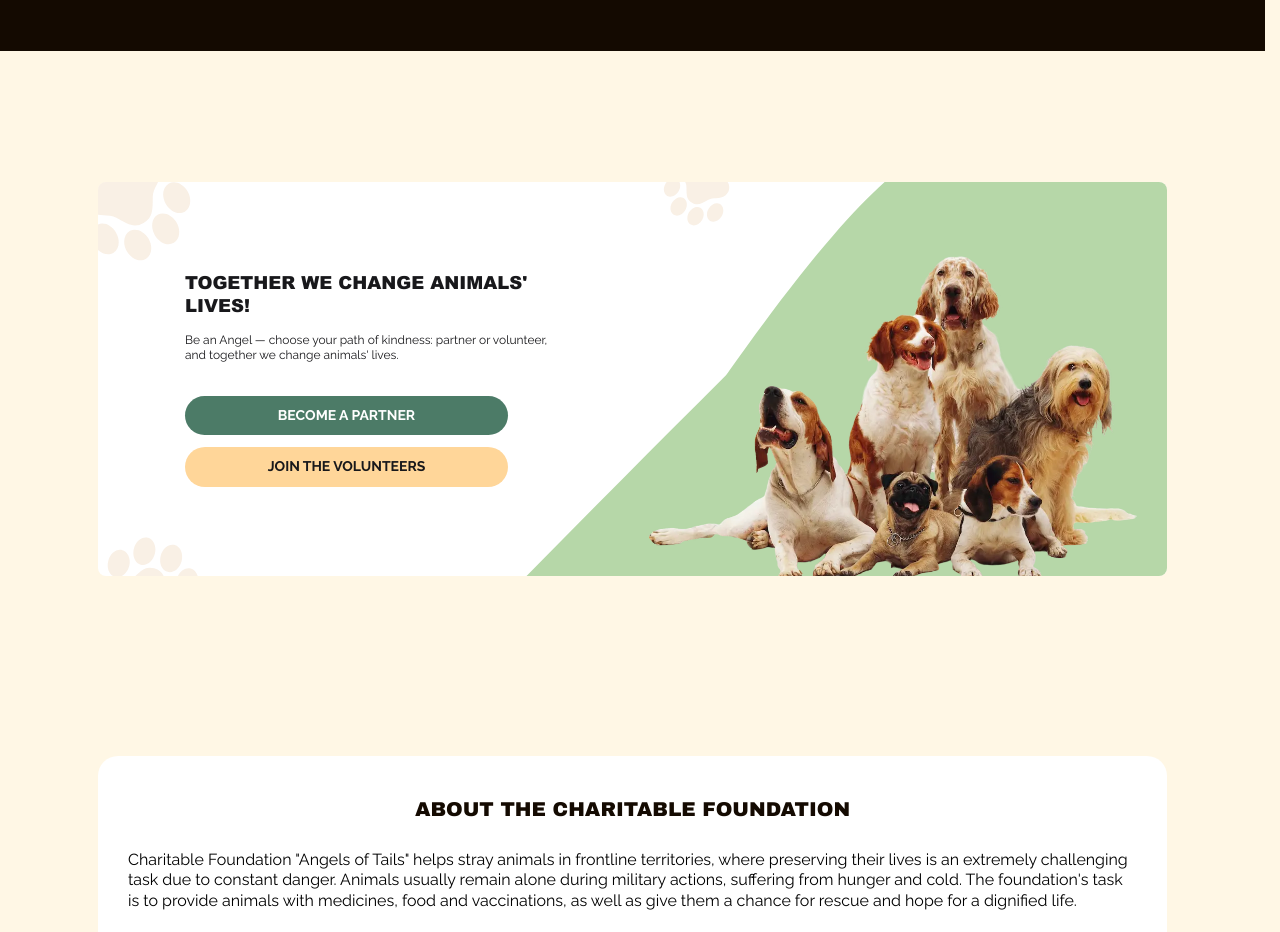
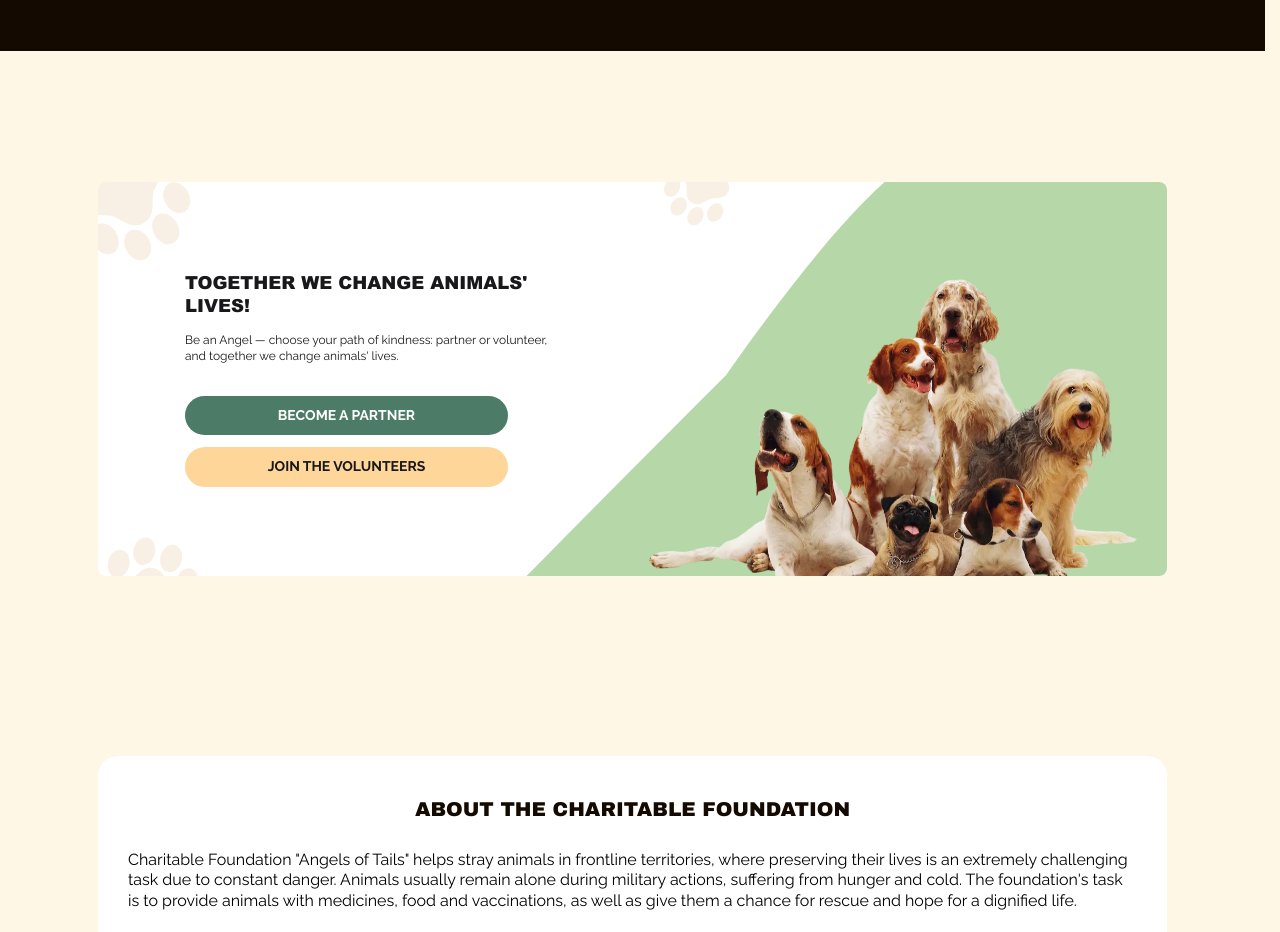
Before and after one commit to yangoly-hv/yangoly-hvostikiv-site, a Next.js app: page /en in a window 1280 px wide. Shown: the part 900-1832 px from the top of the page. Built offline with nearby package versions, Linux system fonts and the light colour scheme.

Commit message:
added animations

```diff
--- a/src/modules/ChangeLife/ChangeLife.tsx
+++ b/src/modules/ChangeLife/ChangeLife.tsx
@@ -1,8 +1,10 @@
+import Link from "next/link";
 import { IChangeLifeProps } from "@/shared/types";
+import { fadeInAnimation } from "@/shared/components/Animations/animationVariants";
+import AnimatedWrapper from "@/shared/components/Animations/AnimationWrapper";
 import Button from "@/shared/components/Button/Button";
 import ChangeLifeImagesMob from "./ChangeLifeImagesMob";
 import ChangeLifeImagesDesk from "./ChangeLifeImagesDesk";
-import Link from "next/link";
 
 export default function ChangeLife({ translation }: IChangeLifeProps) {
   const { title, description, becomePartner, joinVolunteers } = translation;
@@ -14,27 +16,38 @@ export default function ChangeLife({ translation }: IChangeLifeProps) {
         <div className="relative z-20 py-6 md:py-[89px] md:bg-white md:rounded-[8px] overflow-hidden">
           <ChangeLifeImagesDesk />
           <div className=" md:pl-[87px]">
-            <h2 className="md:w-[363px] laptop:w-[463px] mb-2 md:mb-4 text-center md:text-left uppercase font-arial text-[18px] xl:text-[32px] leading-[127%] laptop:leading-[140%]">
+            <AnimatedWrapper
+              as="h2"
+              animation={fadeInAnimation({ y: 30 })}
+              className="md:w-[363px] laptop:w-[463px] mb-2 md:mb-4 text-center md:text-left uppercase font-arial text-[18px] xl:text-[32px] leading-[127%] laptop:leading-[140%]"
+            >
               {title}
-            </h2>
-            <p className="md:w-[363px] laptop:w-[515px] mb-[235px] md:mb-8 text-[12px] xl:text-[18px] leading-[130%] text-center md:text-left">
+            </AnimatedWrapper>
+            <AnimatedWrapper
+              as="p"
+              animation={fadeInAnimation({ y: 30, delay: 0.4 })}
+              className="md:w-[363px] laptop:w-[515px] mb-[235px] md:mb-8 text-[12px] xl:text-[18px] leading-[130%] text-center md:text-left"
+            >
               {description}
-            </p>
-            <div className="md:w-[323px] laptop:w-[463px] desk:w-[523px] flex flex-col sm:flex-row gap-x-5 md:flex-col gap-y-3 xl:gap-y-6 ">
-              <Link href="/partnership">
+            </AnimatedWrapper>
+            <AnimatedWrapper
+              animation={fadeInAnimation({ y: 30, delay: 0.8 })}
+              className="md:w-[283px] lg:w-[323px] laptop:w-[463px] desk:w-[523px] flex flex-col sm:flex-row gap-x-5 md:flex-col gap-y-3 xl:gap-y-6 "
+            >
+              <Link href="/partnership" className="block w-full">
                 <Button
                   className="w-full laptop:h-[67px]"
                   text={becomePartner}
                 />
               </Link>
-              <Link href="/volunteering">
+              <Link href="/volunteering" className="block w-full">
                 <Button
                   className="w-full laptop:h-[67px]"
                   variant="orange"
                   text={joinVolunteers}
                 />
               </Link>
-            </div>
+            </AnimatedWrapper>
           </div>
         </div>
       </div>
--- a/src/modules/ChangeLife/ChangeLifeImagesDesk.tsx
+++ b/src/modules/ChangeLife/ChangeLifeImagesDesk.tsx
@@ -1,9 +1,14 @@
 import Image from "next/image";
+import { fadeInAnimation } from "@/shared/components/Animations/animationVariants";
+import AnimatedWrapper from "@/shared/components/Animations/AnimationWrapper";
 
 export default function ChangeLifeImagesDesk() {
   return (
     <>
-      <div className="hidden md:block absolute -z-10 top-[-50px] left-[-40px] xl:left-[-50px] md:h-[509px] xl:h-[634px] aspect-[854/634]">
+      <AnimatedWrapper
+        animation={fadeInAnimation({ scale: 0.9, delay: 0.8 })}
+        className="hidden md:block absolute -z-10 top-[-50px] left-[-40px] xl:left-[-50px] md:h-[509px] xl:h-[634px] aspect-[854/634]"
+      >
         <Image
           src="/images/home/changeLife/pawsDesk.svg"
           alt="paws"
@@ -11,9 +16,9 @@ export default function ChangeLifeImagesDesk() {
           height="634"
           className="w-full h-full object-cover"
         />
-      </div>
-      <div
-        className="hidden md:block absolute -z-10 md:bottom-0 md:right-[-320px] lg:right-[-90px] xl:right-[-60px] desk:right-0
+      </AnimatedWrapper>
+      <AnimatedWrapper
+        className="hidden md:block absolute -z-10 md:bottom-0 md:right-[-300px] lg:right-[-90px] xl:right-[-60px] desk:right-0
   aspect-[577/196] md:h-[409px] xl:h-[529px] desk:h-[649px]"
       >
         <Image
@@ -23,15 +28,20 @@ export default function ChangeLifeImagesDesk() {
           height="520"
           className="w-full h-full object-cover"
         />
-      </div>
+      </AnimatedWrapper>
+      <AnimatedWrapper
+        animation={fadeInAnimation({ scale: 0.9 })}
+        className="hidden md:block absolute z-20 md:bottom-[-12px] lg:bottom-[-30px] xl:bottom-[-38px] md:right-0 xl:right-[-30px] desk:right-10 md:w-[338px]
+    lg:w-[518px] xl:w-[763px] aspect-[1460/1040]"
+      >
         <Image
           src="/images/home/changeLife/dogs.webp"
           alt="dogs"
           width={1460}
           height={1040}
-        className="hidden md:block absolute z-20 md:bottom-[48px] lg:bottom-[-30px] xl:bottom-[-38px] md:right-0 xl:right-[-30px] desk:right-10 md:w-[338px]
-    lg:w-[518px] xl:w-[763px] h-auto"
+          className="w-full h-full object-cover"
         />
+      </AnimatedWrapper>
     </>
   );
 }
--- a/src/modules/ChangeLife/ChangeLifeImagesMob.tsx
+++ b/src/modules/ChangeLife/ChangeLifeImagesMob.tsx
@@ -1,9 +1,14 @@
 import Image from "next/image";
+import { fadeInAnimation } from "@/shared/components/Animations/animationVariants";
+import AnimatedWrapper from "@/shared/components/Animations/AnimationWrapper";
 
 export default function ChangeLifeImagesMob() {
   return (
     <>
-      <div className="md:hidden absolute z-10 bottom-[148px] sm:bottom-[96px] left-[calc(50%-288px)] h-[196px] w-[577px]">
+      <AnimatedWrapper
+        animation={fadeInAnimation({ scale: 0.9, delay: 0.8 })}
+        className="md:hidden absolute z-10 bottom-[148px] sm:bottom-[96px] left-[calc(50%-288px)] h-[196px] w-[577px]"
+      >
         <Image
           src="/images/home/changeLife/greenEllipse.webp"
           alt="background"
@@ -11,15 +16,23 @@ export default function ChangeLifeImagesMob() {
           height="392"
           className="w-full h-full object-cover"
         />
-      </div>
+      </AnimatedWrapper>
+      <AnimatedWrapper
+        animation={fadeInAnimation({ scale: 0.9, delay: 0.8 })}
+        className="md:hidden absolute z-20 bottom-[120px] sm:bottom-[68px] left-[calc(50%-169px)] w-[338px] aspect-[1460/1040]"
+      >
         <Image
           src="/images/home/changeLife/dogs.webp"
           alt="dogs"
           width={1460}
           height={1040}
-        className="md:hidden absolute z-20 bottom-[120px] sm:bottom-[68px] left-[calc(50%-169px)] w-[338px] h-auto"
+          className="w-full h-full object-cover"
         />
-      <div className="md:hidden absolute top-[-12px] left-[calc(50%-197px)] h-[436px] aspect-[394/436]">
+      </AnimatedWrapper>
+      <AnimatedWrapper
+        animation={fadeInAnimation({ scale: 0.9, delay: 0.8 })}
+        className="md:hidden absolute top-[-12px] left-[calc(50%-197px)] h-[436px] aspect-[394/436]"
+      >
         <Image
           src="/images/home/changeLife/pawsMob.svg"
           alt="paws"
@@ -27,7 +40,7 @@ export default function ChangeLifeImagesMob() {
           height="436"
           className="w-full h-full object-cover"
         />
-      </div>
+      </AnimatedWrapper>
     </>
   );
 }
```
Lines whose indentation alone changed are shown as unchanged.
